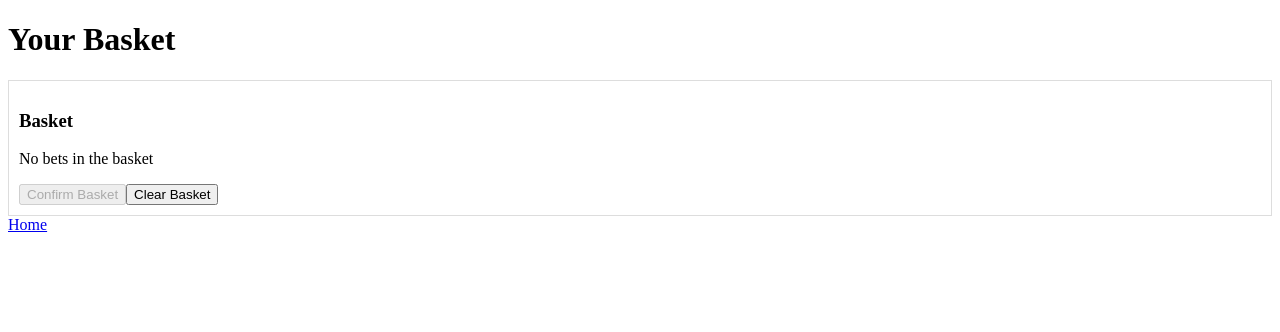
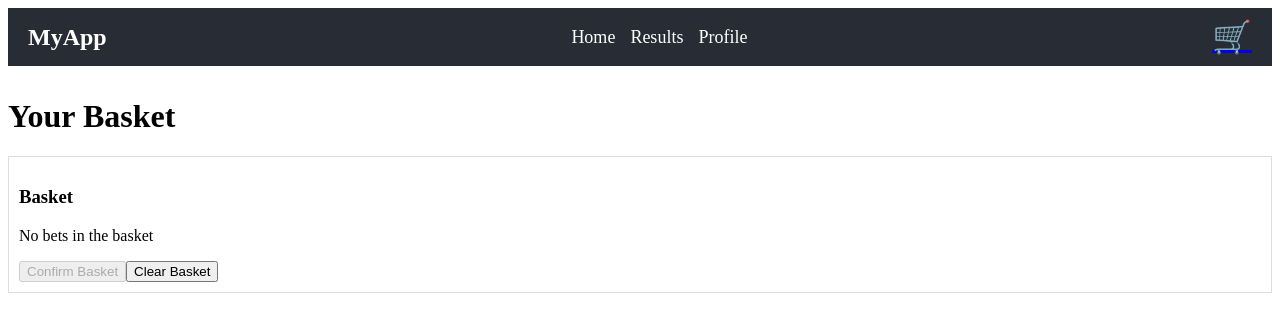
Before and after one commit to galip16/ya_tutarsa, a React (Create React App) app in the folder apps/web/: page /basket in a window 1280 px wide. Shown: the top 332 px of the page. Built offline with nearby package versions, Linux system fonts and the light colour scheme.

Commit message:
created navbar

```diff
--- a/apps/web/src/App.tsx
+++ b/apps/web/src/App.tsx
@@ -9,6 +9,7 @@ import { ThemeProvider } from './theme/themeContext';
 import BasketPage from './pages/Basket';
 import { Bet } from './components/Basket';
 import { getBetsFromLocalStorage, saveBetsToLocalStorage } from './utils/storage';
+import Navbar from './components/Navbar';
 
 
 const App: React.FC = () => {
@@ -22,6 +23,7 @@ const App: React.FC = () => {
   return (
     <ThemeProvider>
       <Router>
+        <Navbar/>
         <Routes>
           <Route path="/" element={<Home />} />
           <Route path="/match/:id" element={<MatchDetails setUserBets={setUserBets} />} />
--- a/apps/web/src/components/Basket/BasketIcon.tsx
+++ b/apps/web/src/components/Basket/BasketIcon.tsx
@@ -2,14 +2,8 @@ import React from 'react';
 import { Link } from 'react-router-dom';
 import styled from 'styled-components';
 
-
-
 const IconContainer = styled.div`
-  position: fixed;
-  top: 20px;
-  right: 5px;
   cursor: pointer;
-  z-index: 1000;
 `;
 
 const Icon = styled.div`
--- /dev/null
+++ b/apps/web/src/components/Navbar/index.tsx
@@ -0,0 +1,30 @@
+// src/components/Navbar.tsx
+import React from "react";
+import { Basket, Logo, NavbarContainer, NavLinks, NavLink } from "./styled";
+import BasketIcon from "../Basket/BasketIcon";
+import { getBetsFromLocalStorage } from "../../utils/storage";
+
+
+
+const Navbar: React.FC = () => {
+
+  const basketItemCount = getBetsFromLocalStorage().length;
+
+
+  return (
+    <NavbarContainer>
+      <Logo>MyApp</Logo>
+      <NavLinks>
+        <NavLink to="/">Home</NavLink>
+        <NavLink to="/results"> Results</NavLink>
+        <NavLink to="/profile">Profile</NavLink>
+      </NavLinks>
+      <Basket>
+        <BasketIcon/>
+        {basketItemCount > 0 && <span>{basketItemCount}</span>}
+      </Basket>
+    </NavbarContainer>
+  );
+};
+
+export default Navbar;
--- /dev/null
+++ b/apps/web/src/components/Navbar/styled.ts
@@ -0,0 +1,52 @@
+import { Link } from "react-router-dom";
+import styled from "styled-components";
+
+export const NavbarContainer = styled.nav`
+  background-color: #282c34;
+  padding: 10px 20px;
+  margin-bottom: 2rem;
+  display: flex;
+  align-items: center;
+  justify-content: space-between;
+  color: white;
+`;
+
+export const Logo = styled.div`
+  font-size: 24px;
+  font-weight: bold;
+`;
+
+export const NavLinks = styled.div`
+  display: flex;
+  gap: 15px;
+`;
+
+export const NavLink = styled(Link)`
+  color: white;
+  text-decoration: none;
+  font-size: 18px;
+
+  &:hover {
+    color: #61dafb;
+  }
+
+  &:active {
+    color: #21a0f6;
+  }
+`;
+
+export const Basket = styled.div`
+  display: flex;
+  align-items: center;
+  gap: 5px;
+
+  span {
+    font-size: 16px;
+  }
+
+  svg {
+    width: 24px;
+    height: 24px;
+    fill: white;
+  }
+`;
--- a/apps/web/src/pages/Basket/index.tsx
+++ b/apps/web/src/pages/Basket/index.tsx
@@ -1,7 +1,5 @@
-// BasketPage.tsx
-import React, { useState } from 'react';
+import React from 'react';
 import Basket, { Bet } from '../../components/Basket';
-import { Link } from 'react-router-dom';
 
 interface Props {
     userBets: Bet[];
@@ -19,9 +17,6 @@ const BasketPage: React.FC<Props> = ({userBets, setUserBets}) => {
     <div>
       <h1>Your Basket</h1>
       <Basket basket={userBets} setUserBets={setUserBets} onConfirm={handleConfirmBets}  />
-      <Link to='/'>
-      Home
-      </Link>
     </div>
   );
 };
--- a/apps/web/src/pages/Home/index.tsx
+++ b/apps/web/src/pages/Home/index.tsx
@@ -6,7 +6,6 @@ import { GET_MATCHES } from '../../graphql/query.ts';
 import { GetMatchesData, SaveMatchesMutationData } from '../../graphql/types.ts';
 import { parseMatchDate } from '../../utils/parseMatchDate.ts';
 import { SAVE_MATCHES } from '../../graphql/mutation.ts';
-import BasketIcon from '../../components/Basket/BasketIcon.tsx';
 
 const Home: React.FC = () => {
 
@@ -66,8 +65,6 @@ const Home: React.FC = () => {
                     <button onClick={getNewMatches}>Maclari Yenile</button>
                 </div>
             )}
-
-            <BasketIcon/>
         </>
     )
 }
--- a/apps/web/src/pages/MatchDetails/index.tsx
+++ b/apps/web/src/pages/MatchDetails/index.tsx
@@ -6,7 +6,6 @@ import { GetMatchData } from '../../graphql/types';
 import { Details } from './styled';
 import { Bets } from '../../components/Bets';
 import { Bet } from '../../components/Basket';
-import BasketIcon from '../../components/Basket/BasketIcon';
 
 interface Props {
   setUserBets:React.Dispatch<React.SetStateAction<Bet[]>>
@@ -43,7 +42,6 @@ const MatchDetails:React.FC<Props> = ({setUserBets}) => {
     </Details>
     <Bets setUserBets={setUserBets} match={data.match} />
     <Link to='/' >Home</Link>
-    <BasketIcon/>
    </>
   )
 }
```
Also changed, not shown: 1 other file (tests, documents, lock files or other folders).
